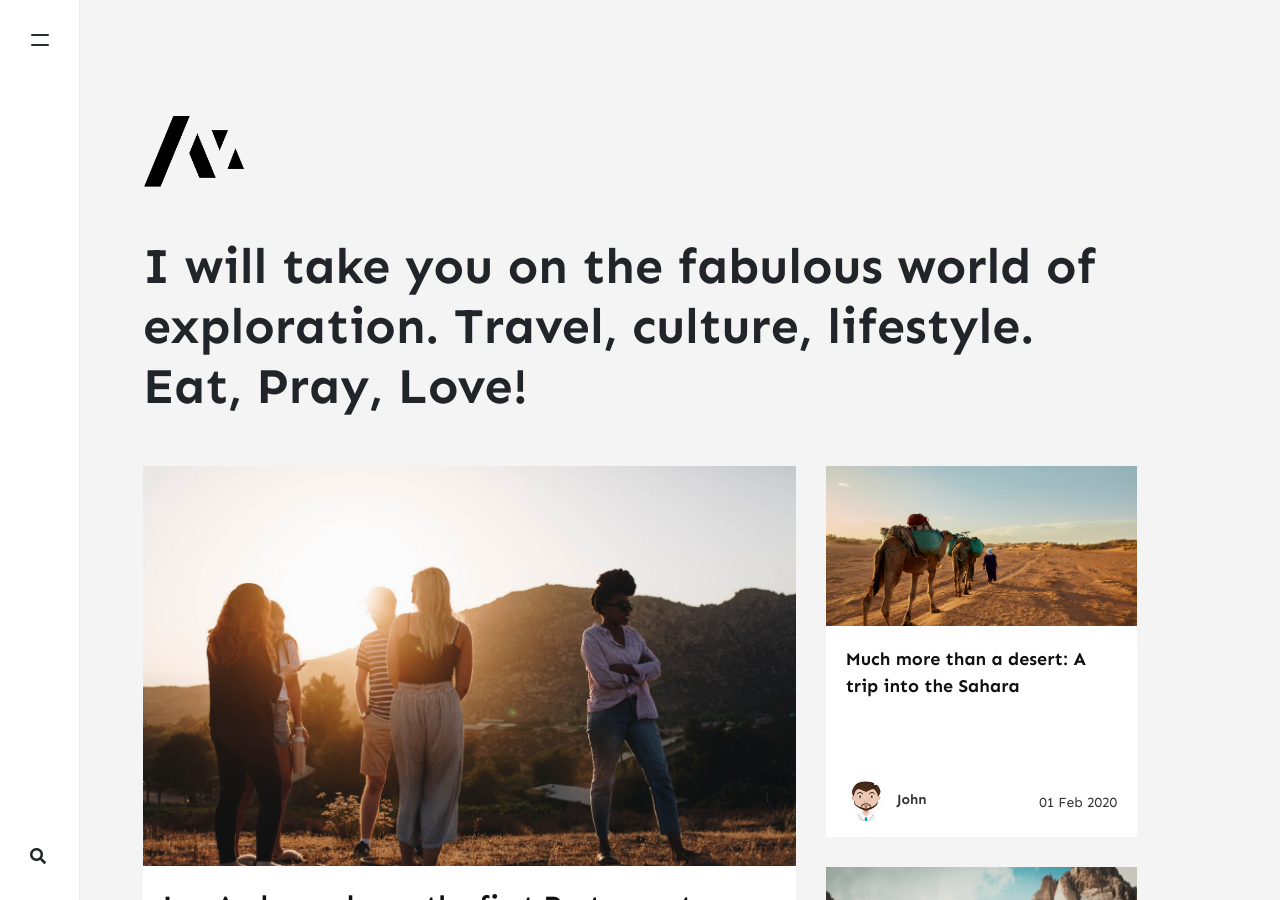
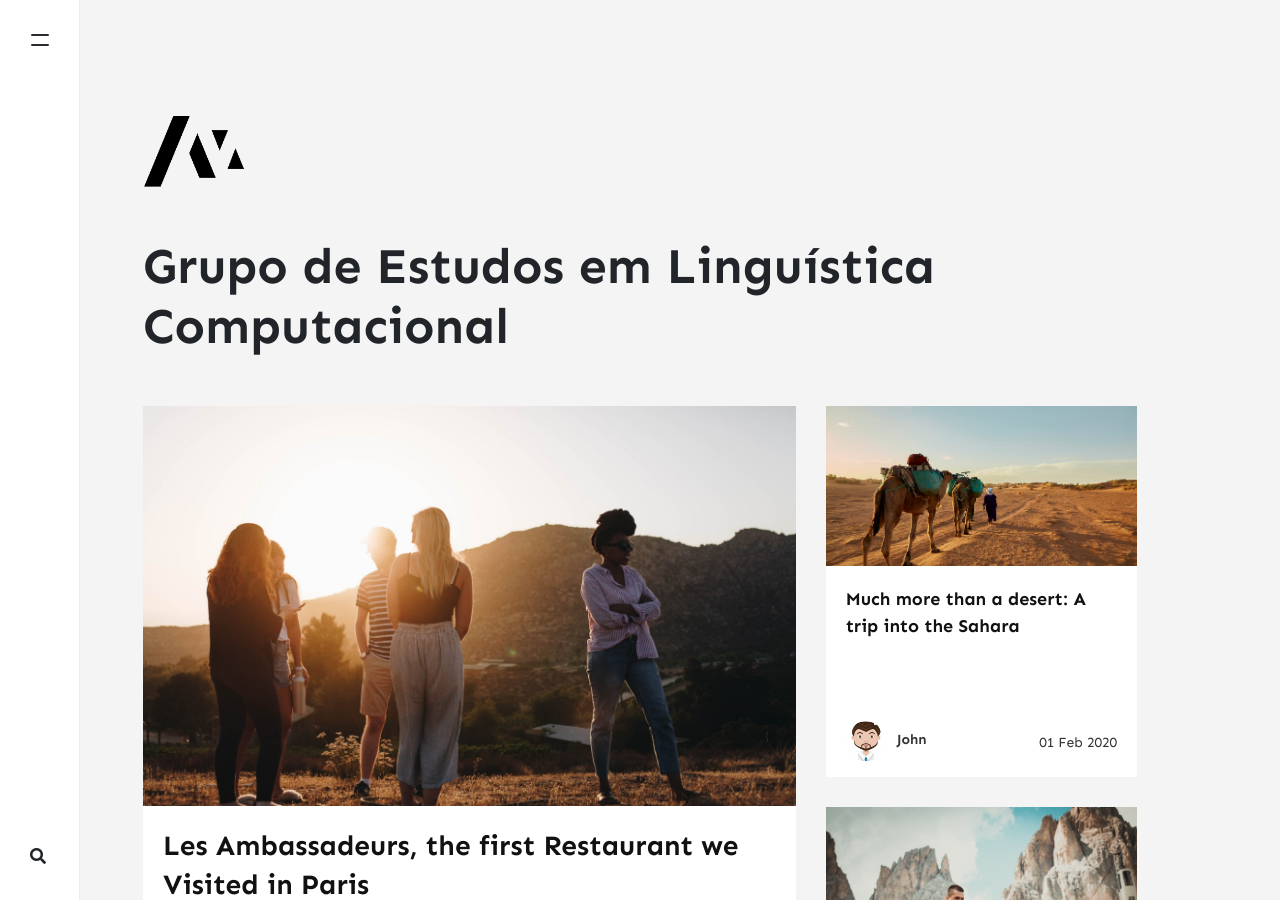
Before and after one commit to studdent-pehescamander/gelinc.github.io, a Jekyll site: the page built from index.html, in a window 1280 px wide and 900 px high. Built offline with Jekyll 4.4.1, drawn with Linux system fonts in a browser that asks for light colours; nearby versions of some CDN libraries; the list of posts is cut into pages by our own code; comment, search, counter and statistics services are not loaded; some of the changed text lies outside the part shown.

Commit message:
site em contrução

```diff
--- a/_config.yml
+++ b/_config.yml
@@ -1,16 +1,16 @@
 # Site
-name: "Memoirs"
-title: "Memoirs"
-description: "I will take you on the fabulous world of exploration. Travel, culture, lifestyle. Eat, Pray, Love!"
+name: "GELinC"
+title: "GELinC"
+description: "Grupo de Estudos em Linguística Computacional"
 logo: 'assets/images/logo.png'
 favicon: 'assets/images/logo.png'
-baseurl: /jekyll-theme-memoirs
+baseurl: /gelinc.github.io
 google_analytics: 'UA-xxxxxxxx-1'
 disqus: 'demowebsite'
 mailchimp-list: 'https://wowthemes.us11.list-manage.com/subscribe/post?u=8aeb20a530e124561927d3bd8&amp;id=8c3d2d214b'
 include: ["_pages"]
 permalink: /:title/
-email: wowthemesnet@gmail.com
+email: gelincunb@gmail.com
 
 # Authors
 authors:
```
